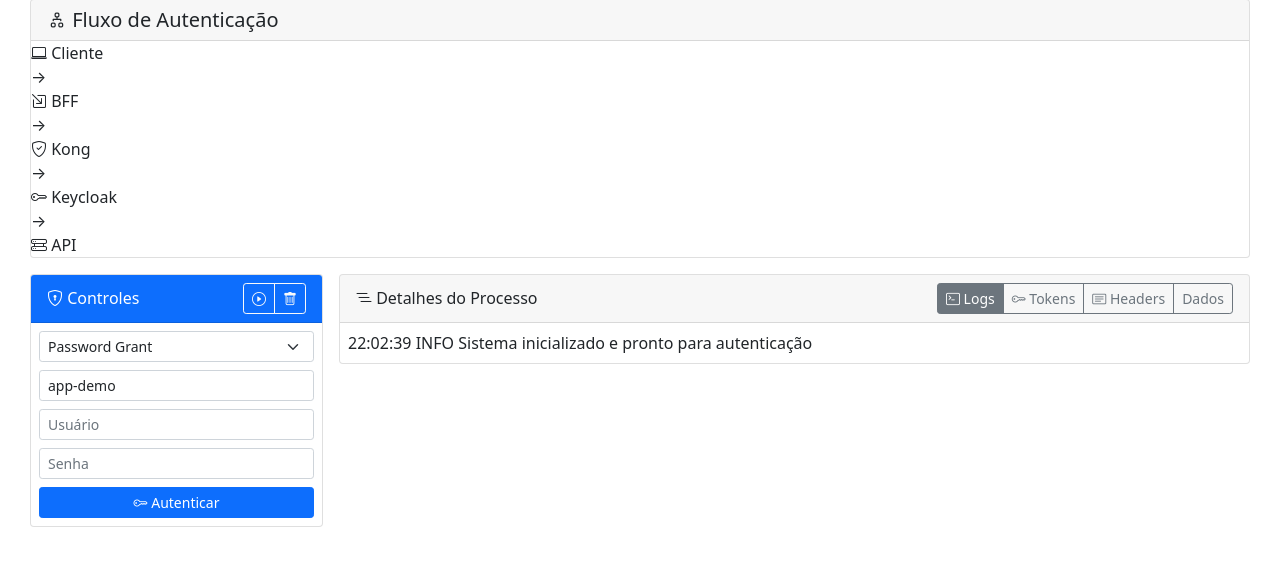
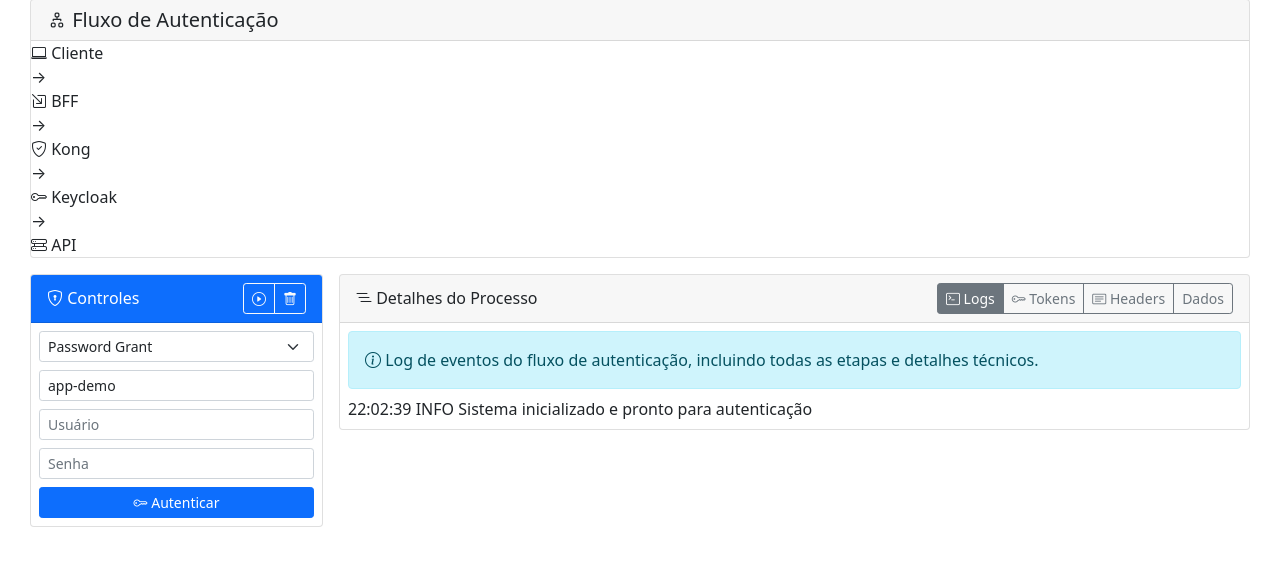
Before and after one commit to jsturiao/BFF_Kong_Keycloack, a PHP site: page /auth.php in a window 1280 px wide. Shown: the part 25-591 px from the top of the page. Run offline with PHP 8.4, Linux system fonts and the light colour scheme; some libraries are stand-ins or nearby versions.

Commit message:
Ajustado layout

```diff
--- a/bff/views/auth.php
+++ b/bff/views/auth.php
@@ -14,46 +14,42 @@ ob_start();
 ?>
 
 <div class="auth-monitor">
+    <!-- Fluxo de Autenticação -->
     <div class="card mb-3">
         <div class="card-header">
             <h5 class="mb-0"><i class="bi bi-diagram-2"></i> Fluxo de Autenticação</h5>
         </div>
         <div class="card-body p-0">
             <div class="auth-flow-diagram">
-                <!-- Cliente -->
-                <div class="component client" data-component="client">
+                <div class="component client">
                     <i class="bi bi-laptop"></i>
                     <span>Cliente</span>
                 </div>
 
                 <div class="flow-arrow">→</div>
 
-                <!-- BFF -->
-                <div class="component bff" data-component="bff">
+                <div class="component bff">
                     <i class="bi bi-box-arrow-in-down-right"></i>
                     <span>BFF</span>
                 </div>
 
                 <div class="flow-arrow">→</div>
 
-                <!-- Kong -->
-                <div class="component kong" data-component="kong">
+                <div class="component kong">
                     <i class="bi bi-shield-check"></i>
                     <span>Kong</span>
                 </div>
 
                 <div class="flow-arrow">→</div>
 
-                <!-- Keycloak -->
-                <div class="component keycloak" data-component="keycloak">
+                <div class="component keycloak">
                     <i class="bi bi-key"></i>
                     <span>Keycloak</span>
                 </div>
 
                 <div class="flow-arrow">→</div>
 
-                <!-- API -->
-                <div class="component api" data-component="api">
+                <div class="component api">
                     <i class="bi bi-hdd-rack"></i>
                     <span>API</span>
                 </div>
@@ -67,7 +63,7 @@ ob_start();
         <?php include __DIR__ . '/partials/logs.php'; ?>
     </div>
 
-    <!-- Modais -->
+    <!-- Modais de detalhes -->
     <?php foreach (['client', 'bff', 'kong', 'keycloak', 'api'] as $component): ?>
     <div class="modal fade" id="<?= $component ?>Modal" tabindex="-1">
         <div class="modal-dialog modal-lg">
@@ -89,11 +85,10 @@ ob_start();
 </div>
 
 <script>
-// Inicializa os listeners de clique dos componentes
 document.addEventListener('DOMContentLoaded', () => {
-    document.querySelectorAll('.component').forEach(component => {
+    document.querySelectorAll('.auth-flow-diagram .component').forEach(component => {
         component.addEventListener('click', () => {
-            const componentType = component.dataset.component;
+            const componentType = component.classList[1];
             if (window.componentDetails) {
                 window.componentDetails.showComponentDetails(componentType);
             }
--- a/bff/views/partials/controls.php
+++ b/bff/views/partials/controls.php
@@ -5,16 +5,17 @@
                 <i class="bi bi-shield-lock"></i> Controles
             </h6>
             <div class="btn-group btn-group-sm">
-                <button class="btn btn-sm btn-outline-light" onclick="window.authMonitor.startAuthentication()">
+                <button type="button" class="btn btn-sm btn-outline-light" id="startButton" onclick="window.authMonitor.startAuthentication()">
                     <i class="bi bi-play-circle"></i>
                 </button>
-                <button class="btn btn-sm btn-outline-light" onclick="window.authMonitor.clearLogs()">
+                <button type="button" class="btn btn-sm btn-outline-light" id="clearButton" onclick="window.authMonitor.clearLogs()">
                     <i class="bi bi-trash"></i>
                 </button>
             </div>
         </div>
         <div class="card-body p-2">
-            <form id="authForm" class="row g-2">
+            <form id="authForm">
+                <div class="row g-2">
                     <div class="col-12">
                         <select class="form-select form-select-sm" id="flowType">
                             <option value="password">Password Grant</option>
@@ -36,6 +37,7 @@
                             <i class="bi bi-key"></i> Autenticar
                         </button>
                     </div>
+                </div>
             </form>
         </div>
     </div>
--- a/bff/views/partials/logs.php
+++ b/bff/views/partials/logs.php
@@ -2,24 +2,35 @@
     <div class="card">
         <div class="card-header d-flex justify-content-between align-items-center py-2">
             <h6 class="mb-0"><i class="bi bi-list-nested"></i> Detalhes do Processo</h6>
-            <div class="btn-group btn-group-sm">
-                <button class="btn btn-outline-secondary active" data-bs-toggle="tab" data-bs-target="#logTab">
+            <div class="btn-group btn-group-sm" role="group" aria-label="Process details tabs">
+                <!-- Log de eventos -->
+                <button class="btn btn-outline-secondary active" data-bs-toggle="tab" data-bs-target="#logTab" title="Log detalhado do fluxo de autenticação">
                     <i class="bi bi-terminal"></i> Logs
                 </button>
-                <button class="btn btn-outline-secondary" data-bs-toggle="tab" data-bs-target="#tokenTab">
+
+                <!-- Tokens JWT -->
+                <button class="btn btn-outline-secondary" data-bs-toggle="tab" data-bs-target="#tokenTab" title="Tokens JWT (Access, Refresh, ID Token)">
                     <i class="bi bi-key"></i> Tokens
                 </button>
-                <button class="btn btn-outline-secondary" data-bs-toggle="tab" data-bs-target="#headersTab">
+
+                <!-- Headers HTTP -->
+                <button class="btn btn-outline-secondary" data-bs-toggle="tab" data-bs-target="#headersTab" title="Headers HTTP das requisições">
                     <i class="bi bi-card-text"></i> Headers
                 </button>
-                <button class="btn btn-outline-secondary" data-bs-toggle="tab" data-bs-target="#dataTab">
+
+                <!-- Dados da API -->
+                <button class="btn btn-outline-secondary" data-bs-toggle="tab" data-bs-target="#dataTab" title="Dados retornados pela API">
                     <i class="bi bi-database"></i> Dados
                 </button>
             </div>
         </div>
         <div class="card-body p-2">
             <div class="tab-content">
+                <!-- Tab de Logs: histórico detalhado do fluxo -->
                 <div class="tab-pane fade show active" id="logTab">
+                    <div class="alert alert-info mb-2">
+                        <i class="bi bi-info-circle"></i> Log de eventos do fluxo de autenticação, incluindo todas as etapas e detalhes técnicos.
+                    </div>
                     <div id="authLogs" class="auth-logs">
                         <div class="log-entry">
                             <span class="timestamp"><?= date('H:i:s') ?></span>
@@ -29,25 +40,37 @@
                     </div>
                 </div>
 
+                <!-- Tab de Tokens: detalhes dos JWTs -->
                 <div class="tab-pane fade" id="tokenTab">
+                    <div class="alert alert-info mb-2">
+                        <i class="bi bi-info-circle"></i> Tokens JWT gerados pelo Keycloak, incluindo Access Token, Refresh Token e ID Token (quando aplicável).
+                    </div>
                     <div id="tokenInfo">
-                        <div class="alert alert-info">
+                        <div class="alert alert-secondary">
                             Nenhum token gerado ainda. Inicie um fluxo de autenticação.
                         </div>
                     </div>
                 </div>
 
+                <!-- Tab de Headers: cabeçalhos HTTP -->
                 <div class="tab-pane fade" id="headersTab">
+                    <div class="alert alert-info mb-2">
+                        <i class="bi bi-info-circle"></i> Headers HTTP das requisições, incluindo tokens de autenticação e headers de segurança.
+                    </div>
                     <div id="headerInfo">
-                        <div class="alert alert-info">
+                        <div class="alert alert-secondary">
                             Nenhuma informação de headers disponível.
                         </div>
                     </div>
                 </div>
 
+                <!-- Tab de Dados: resposta da API -->
                 <div class="tab-pane fade" id="dataTab">
+                    <div class="alert alert-info mb-2">
+                        <i class="bi bi-info-circle"></i> Dados retornados pela API após autenticação bem-sucedida.
+                    </div>
                     <div id="dataInfo">
-                        <div class="alert alert-info">
+                        <div class="alert alert-secondary">
                             Nenhum dado da API disponível.
                         </div>
                     </div>
```
Also changed, not shown: bff/public/assets/css/auth-monitor.css, bff/public/assets/js/auth-monitor.js. Lines whose indentation alone changed are shown as unchanged.
